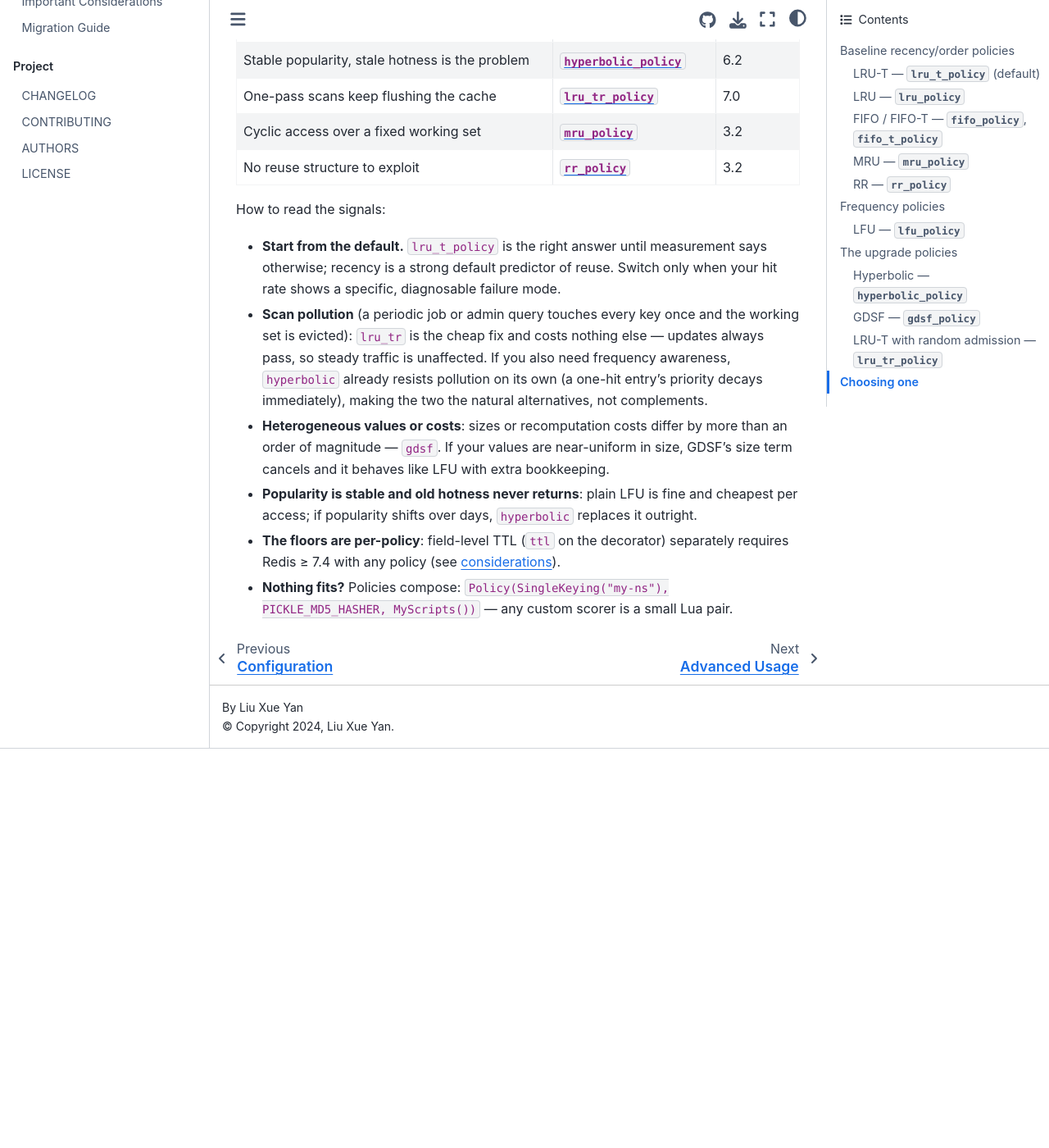
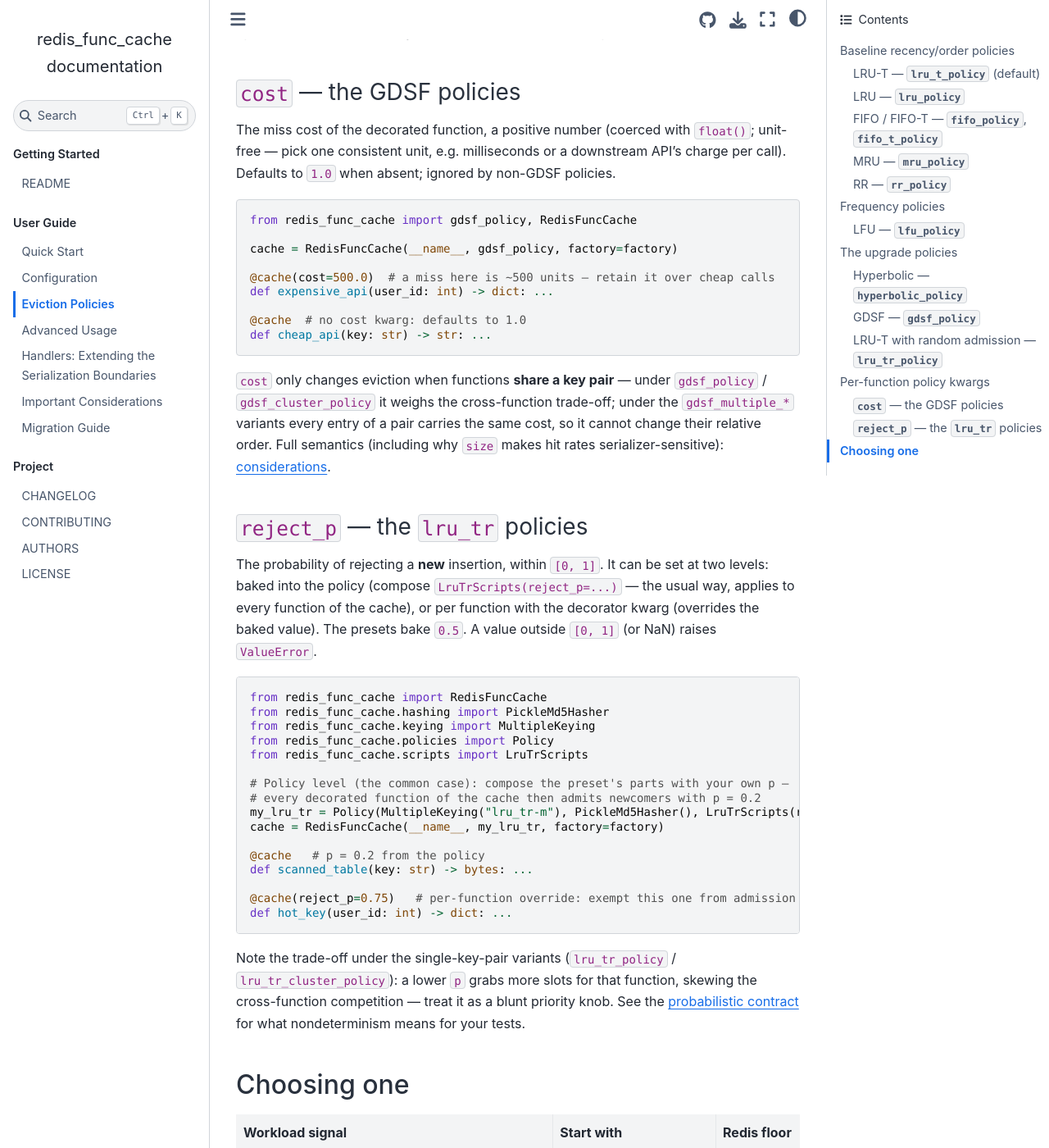
Before and after one commit to tanbro/redis_func_cache, a Sphinx documentation site: the page built from docs/usage/eviction-policies.md, in a window 1280 px wide and 1400 px high, scrolled down 3817 px. Shown: the whole window at 82% size. Built offline with Sphinx 7.4.7 and the Sphinx Book theme 1.1.4, drawn with Linux system fonts in a browser that asks for light colours; pages that are not in the unit, such as notebooks, are missing from menus; before the commit the page ends 4730 px from its top, so only the background shows below that; some of the changed text lies outside the part shown.

Commit message:
docs: document the per-function policy kwargs (GDSF cost, lru_tr reject_p)
New 'Per-function policy kwargs' section in eviction-policies.md:
how the two decorator kwargs are passed, what they mean, where they
validate, and the policy-level alternative (composing LruTrScripts
with a custom reject_p) shown before the per-function override.

````diff
--- a/docs/usage/eviction-policies.md
+++ b/docs/usage/eviction-policies.md
@@ -64,6 +64,53 @@ LRU-T plus a probabilistic admission filter: a **new** insertion is rejected wit
 
 - References: Einziger, Friedman & Manes, _TinyLFU: A Fresh Look at Power-Law Key Distribution and the I/O Cost of Flash_, ACM TOCS 2017 (the admission-over-eviction principle); Jaleel, Theobald, Steely & Emer, _High Performance Cache Replacement Using Re-Reference Interval Prediction (RRIP)_, ISCA 2010 (randomized/low-priority insertion as an established scan-resistant baseline).
 
+## Per-function policy kwargs
+
+Two policies take extra per-function arguments through the decorator (alongside the common `serializer` / `excludes` / `ttl` / `update_ttl` / `write_only` options). Both are safe to pass under any policy — a policy whose scripts do not read them simply ignores them — but they only have an effect on the policies below. (A kwarg outside the known option set is a different story: it is forwarded to the Lua script and fails at runtime.)
+
+### `cost` — the GDSF policies
+
+The miss cost of the decorated function, a positive number (coerced with `float()`; unit-free — pick one consistent unit, e.g. milliseconds or a downstream API's charge per call). Defaults to `1.0` when absent; ignored by non-GDSF policies.
+
+```python
+from redis_func_cache import gdsf_policy, RedisFuncCache
+
+cache = RedisFuncCache(__name__, gdsf_policy, factory=factory)
+
+@cache(cost=500.0)  # a miss here is ~500 units — retain it over cheap calls
+def expensive_api(user_id: int) -> dict: ...
+
+@cache  # no cost kwarg: defaults to 1.0
+def cheap_api(key: str) -> str: ...
+```
+
+`cost` only changes eviction when functions **share a key pair** — under `gdsf_policy` / `gdsf_cluster_policy` it weighs the cross-function trade-off; under the `gdsf_multiple_*` variants every entry of a pair carries the same cost, so it cannot change their relative order. Full semantics (including why `size` makes hit rates serializer-sensitive): [considerations](considerations.md#the-gdsf-policies-cost-and-size-semantics).
+
+### `reject_p` — the `lru_tr` policies
+
+The probability of rejecting a **new** insertion, within `[0, 1]`. It can be set at two levels: baked into the policy (compose `LruTrScripts(reject_p=...)` — the usual way, applies to every function of the cache), or per function with the decorator kwarg (overrides the baked value). The presets bake `0.5`. A value outside `[0, 1]` (or NaN) raises `ValueError`.
+
+```python
+from redis_func_cache import RedisFuncCache
+from redis_func_cache.hashing import PickleMd5Hasher
+from redis_func_cache.keying import MultipleKeying
+from redis_func_cache.policies import Policy
+from redis_func_cache.scripts import LruTrScripts
+
+# Policy level (the common case): compose the preset's parts with your own p —
+# every decorated function of the cache then admits newcomers with p = 0.2
+my_lru_tr = Policy(MultipleKeying("lru_tr-m"), PickleMd5Hasher(), LruTrScripts(reject_p=0.2))
+cache = RedisFuncCache(__name__, my_lru_tr, factory=factory)
+
+@cache   # p = 0.2 from the policy
+def scanned_table(key: str) -> bytes: ...
+
+@cache(reject_p=0.75)   # per-function override: exempt this one from admission
+def hot_key(user_id: int) -> dict: ...
+```
+
+Note the trade-off under the single-key-pair variants (`lru_tr_policy` / `lru_tr_cluster_policy`): a lower `p` grabs more slots for that function, skewing the cross-function competition — treat it as a blunt priority knob. See the [probabilistic contract](considerations.md#the-random-admission-policies-lru_tr-probabilistic-contract) for what nondeterminism means for your tests.
+
 ## Choosing one
 
 | Workload signal                                  | Start with                   | Redis floor |
````
